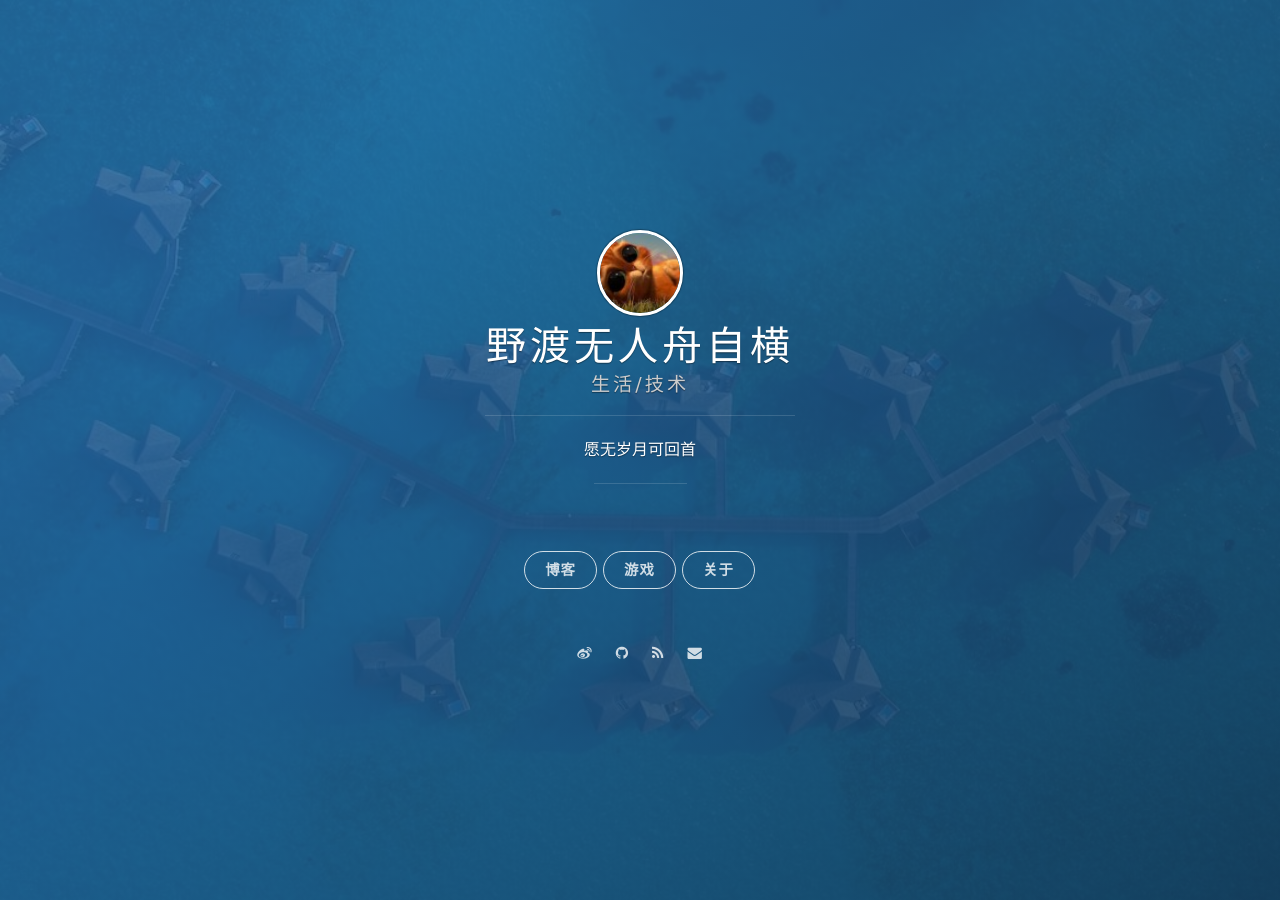
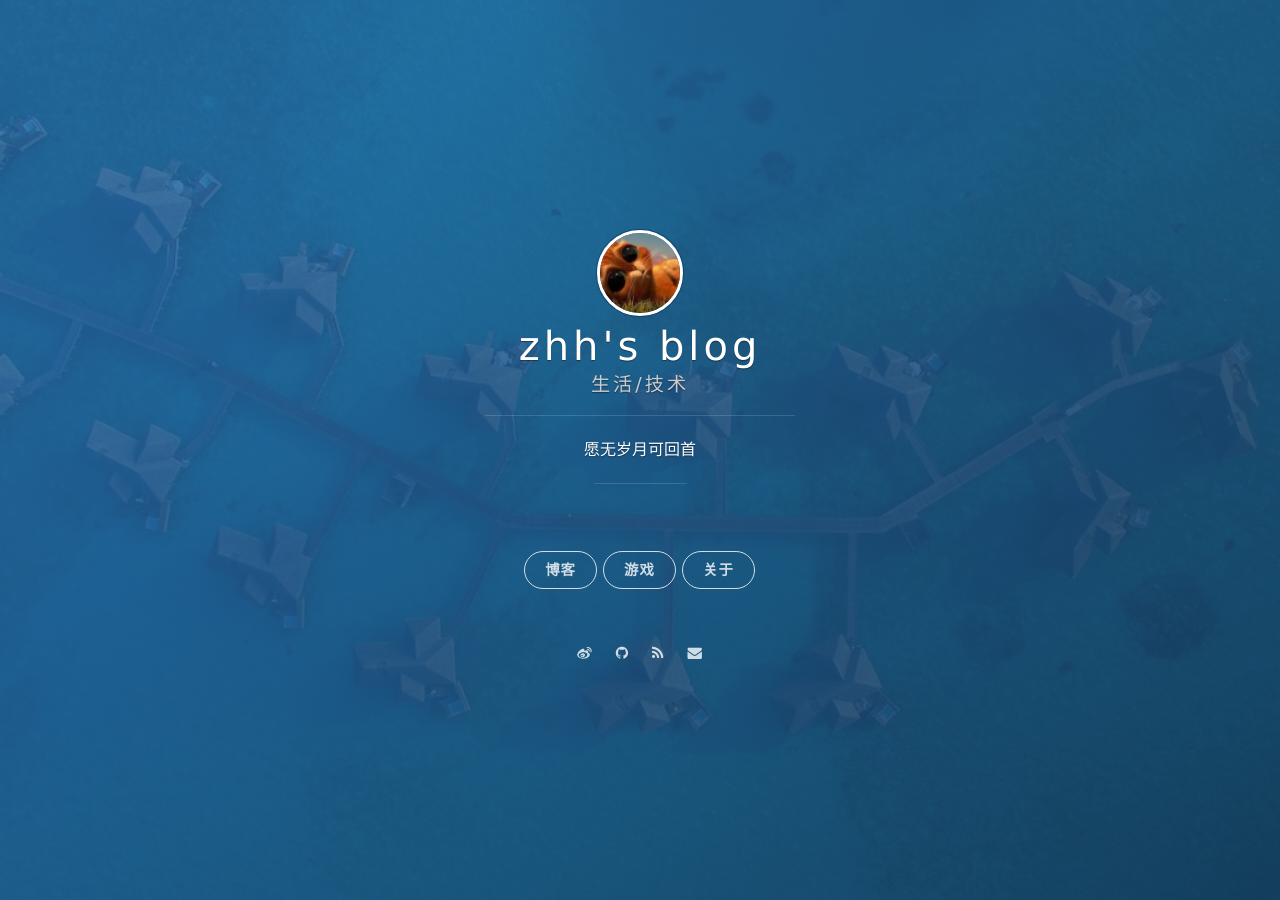
Before and after one commit to kuzzh/kuzzh.github.io, a Jekyll site: the page built from index.html, in a window 1280 px wide. Built offline with Jekyll 4.4.1, drawn with Linux system fonts in a browser that asks for light colours; nearby versions of some CDN libraries; the list of posts is cut into pages by our own code.

Commit message:
Update _config.yml

```diff
--- a/_config.yml
+++ b/_config.yml
@@ -1,5 +1,5 @@
 # Basic
-title: 野渡无人舟自横
+title: zhh's blog
 subtitle: 生活/技术
 welcome_message:
 description: 愿无岁月可回首
```
